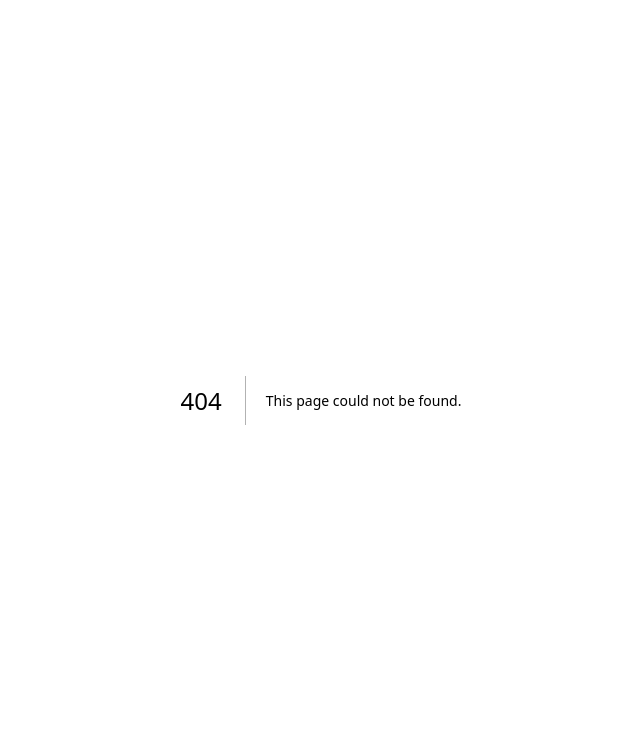
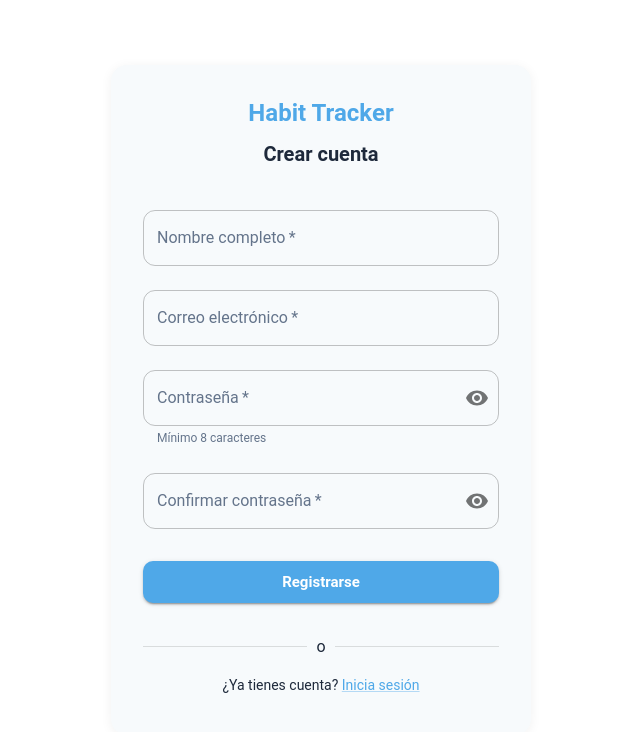
Before and after one commit to juniornunez/HabitTracker-frontend, a Next.js app: page /register in a window 1280 px wide. Before the commit this address had no page. Shown: the top 732 px of the page, without its empty margins (319-959 px from the left). Built offline with nearby package versions, Linux system fonts and the light colour scheme; no server answers.

Commit message:
Add Register page connected to backend authentication

```diff
--- /dev/null
+++ b/src/app/register/page.tsx
@@ -0,0 +1,190 @@
+'use client';
+import { useState } from 'react';
+import { useRouter } from 'next/navigation';
+import {
+  Box,
+  Card,
+  CardContent,
+  TextField,
+  Button,
+  Typography,
+  Divider,
+  Link as MuiLink,
+  Alert,
+  IconButton,
+  InputAdornment,
+} from '@mui/material';
+import { Visibility, VisibilityOff } from '@mui/icons-material';
+import NextLink from 'next/link';
+import { registerUser } from '@/lib/services/auth.service';
+
+export default function RegisterPage() {
+  const router = useRouter();
+  const [nombre, setNombre] = useState('');
+  const [correo, setCorreo] = useState('');
+  const [contraseña, setContraseña] = useState('');
+  const [confirmarContraseña, setConfirmarContraseña] = useState('');
+  const [showPassword, setShowPassword] = useState(false);
+  const [showConfirmPassword, setShowConfirmPassword] = useState(false);
+  const [error, setError] = useState('');
+  const [loading, setLoading] = useState(false);
+
+  const handleSubmit = async (e: React.FormEvent) => {
+    e.preventDefault();
+    setError('');
+
+    if (contraseña.length < 8) {
+      setError('La contraseña debe tener al menos 8 caracteres');
+      return;
+    }
+
+    if (contraseña !== confirmarContraseña) {
+      setError('Las contraseñas no coinciden');
+      return;
+    }
+
+    setLoading(true);
+    try {
+      const data = await registerUser({ nombre, correo, contraseña });
+      localStorage.setItem('token', data.access_token);
+      localStorage.setItem('user', JSON.stringify(data.user));
+      router.push('/dashboard');
+    } catch (err: any) {
+      setError(
+        err.response?.data?.message || 'No se pudo crear la cuenta',
+      );
+    } finally {
+      setLoading(false);
+    }
+  };
+
+  return (
+    <Box
+      sx={{
+        display: 'flex',
+        alignItems: 'center',
+        justifyContent: 'center',
+        minHeight: '100vh',
+        bgcolor: 'background.default',
+        px: 2,
+        py: 4,
+      }}
+    >
+      <Card sx={{ width: '100%', maxWidth: 420, p: 2 }}>
+        <CardContent>
+          <Typography
+            variant="h5"
+            align="center"
+            color="primary"
+            gutterBottom
+            sx={{ fontWeight: 700 }}
+          >
+            Habit Tracker
+          </Typography>
+          <Typography variant="h6" align="center" sx={{ mb: 3 }}>
+            Crear cuenta
+          </Typography>
+
+          {error && (
+            <Alert severity="error" sx={{ mb: 2 }}>
+              {error}
+            </Alert>
+          )}
+
+          <Box component="form" onSubmit={handleSubmit}>
+            <TextField
+              label="Nombre completo"
+              fullWidth
+              required
+              margin="normal"
+              value={nombre}
+              onChange={(e) => setNombre(e.target.value)}
+            />
+            <TextField
+              label="Correo electrónico"
+              type="email"
+              fullWidth
+              required
+              margin="normal"
+              value={correo}
+              onChange={(e) => setCorreo(e.target.value)}
+            />
+            <TextField
+              label="Contraseña"
+              type={showPassword ? 'text' : 'password'}
+              fullWidth
+              required
+              margin="normal"
+              value={contraseña}
+              onChange={(e) => setContraseña(e.target.value)}
+              helperText="Mínimo 8 caracteres"
+              slotProps={{
+                input: {
+                  endAdornment: (
+                    <InputAdornment position="end">
+                      <IconButton
+                        onClick={() => setShowPassword(!showPassword)}
+                        edge="end"
+                      >
+                        {showPassword ? <VisibilityOff /> : <Visibility />}
+                      </IconButton>
+                    </InputAdornment>
+                  ),
+                },
+              }}
+            />
+            <TextField
+              label="Confirmar contraseña"
+              type={showConfirmPassword ? 'text' : 'password'}
+              fullWidth
+              required
+              margin="normal"
+              value={confirmarContraseña}
+              onChange={(e) => setConfirmarContraseña(e.target.value)}
+              slotProps={{
+                input: {
+                  endAdornment: (
+                    <InputAdornment position="end">
+                      <IconButton
+                        onClick={() =>
+                          setShowConfirmPassword(!showConfirmPassword)
+                        }
+                        edge="end"
+                      >
+                        {showConfirmPassword ? (
+                          <VisibilityOff />
+                        ) : (
+                          <Visibility />
+                        )}
+                      </IconButton>
+                    </InputAdornment>
+                  ),
+                },
+              }}
+            />
+
+            <Button
+              type="submit"
+              variant="contained"
+              fullWidth
+              size="large"
+              sx={{ mt: 3, mb: 2 }}
+              disabled={loading}
+            >
+              {loading ? 'Creando cuenta...' : 'Registrarse'}
+            </Button>
+
+            <Divider sx={{ my: 2 }}>o</Divider>
+
+            <Typography variant="body2" align="center">
+              ¿Ya tienes cuenta?{' '}
+              <MuiLink component={NextLink as any} href="/login" fontWeight={600}>
+                Inicia sesión
+              </MuiLink>
+            </Typography>
+          </Box>
+        </CardContent>
+      </Card>
+    </Box>
+  );
+}
```
